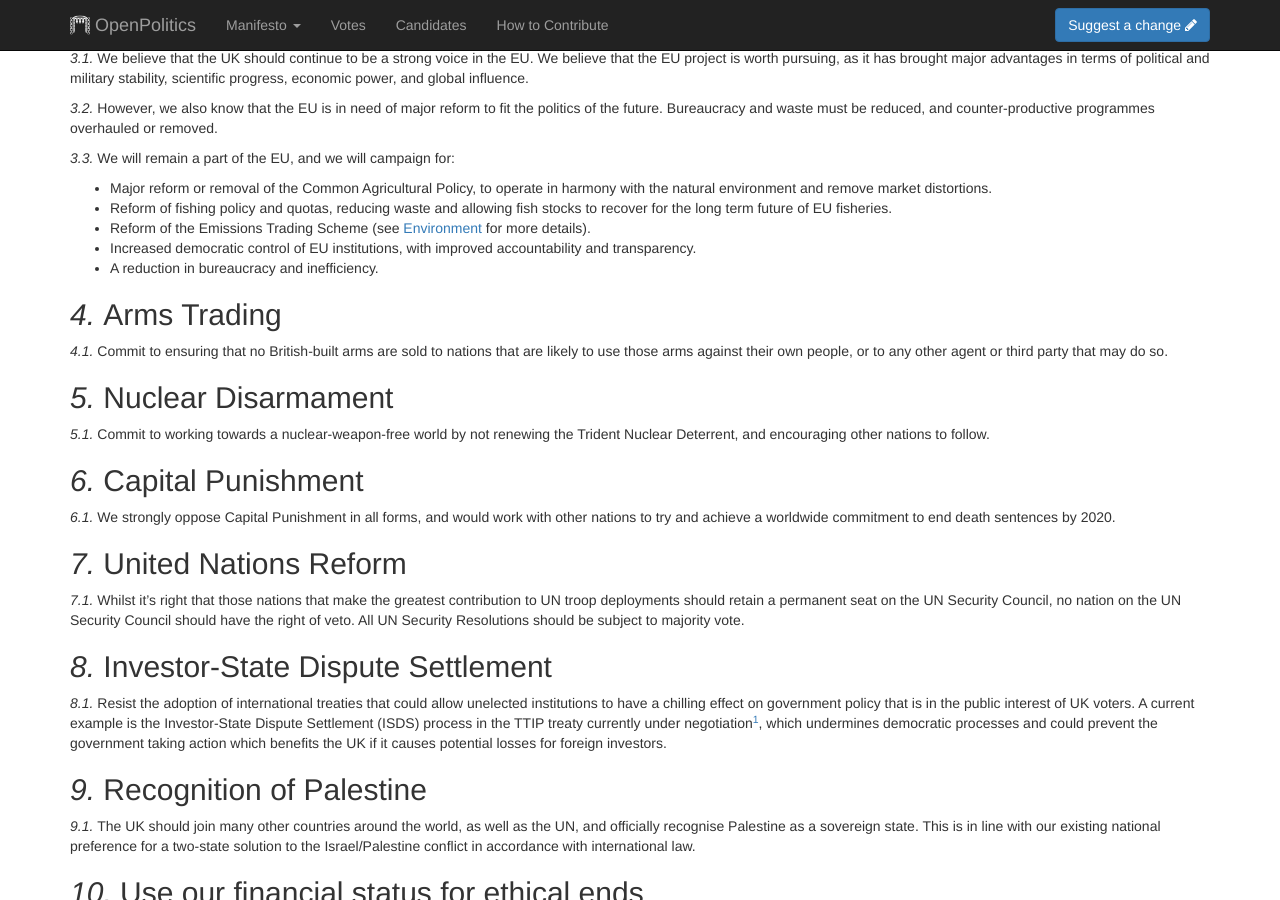
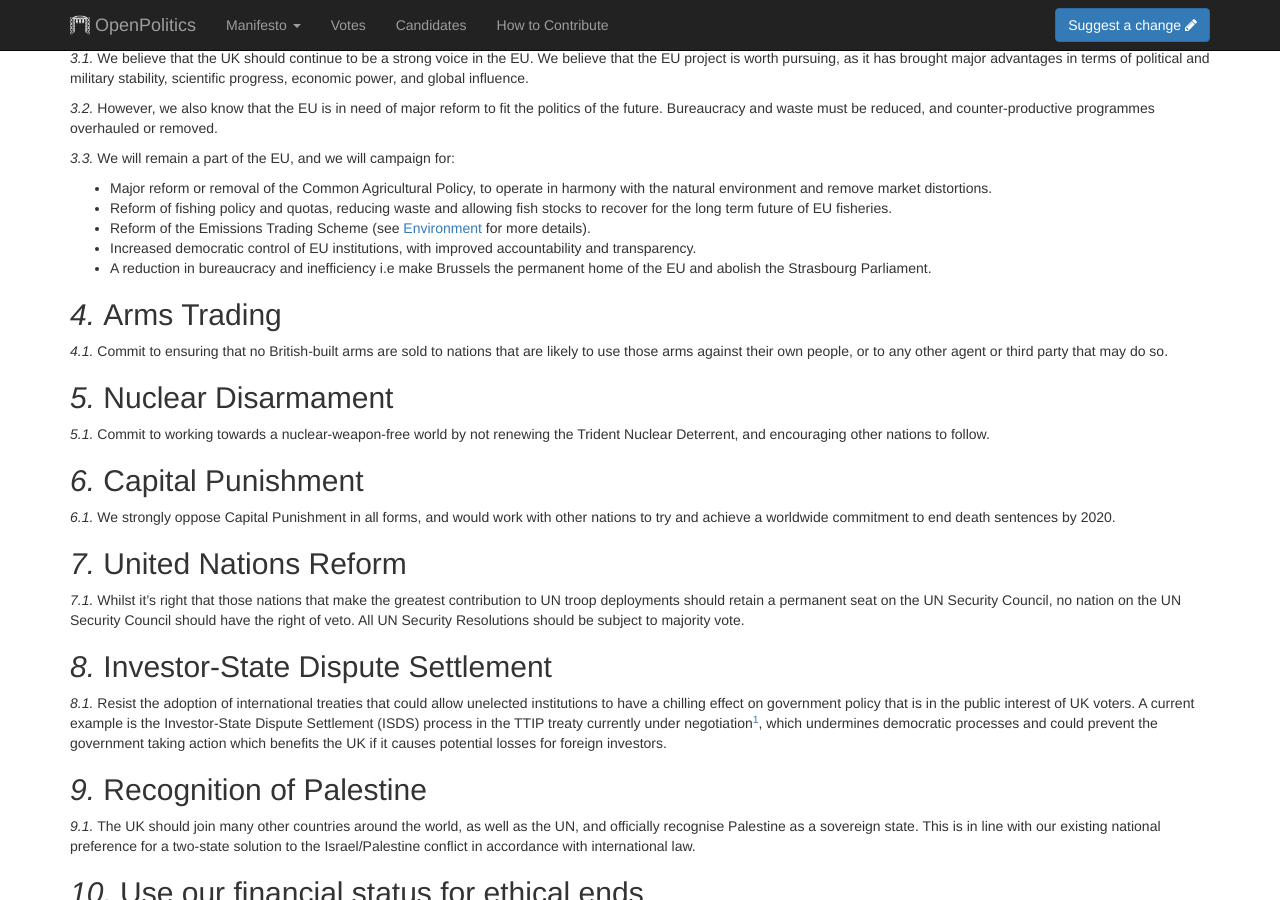
Before and after one commit to openpolitics/manifesto, a Jekyll site: the page built from manifesto/foreign_policy.md, in a window 1280 px wide and 900 px high, scrolled down 551 px. Built offline with Jekyll 4.4.1, drawn with Linux system fonts in a browser that asks for light colours; nearby versions of some CDN libraries.

Commit message:
Added policy on European Parliament.

```diff
--- a/manifesto/foreign_policy.md
+++ b/manifesto/foreign_policy.md
@@ -26,7 +26,7 @@ We will remain a part of the EU, and we will campaign for:
   * Reform of fishing policy and quotas, reducing waste and allowing fish stocks to recover for the long term future of EU fisheries.
   * Reform of the Emissions Trading Scheme (see [Environment](environment.html) for more details).
   * Increased democratic control of EU institutions, with improved accountability and transparency.
-  * A reduction in bureaucracy and inefficiency.
+  * A reduction in bureaucracy and inefficiency i.e make Brussels the permanent home of the EU and abolish the Strasbourg Parliament.
 
 ## Arms Trading
 
```
